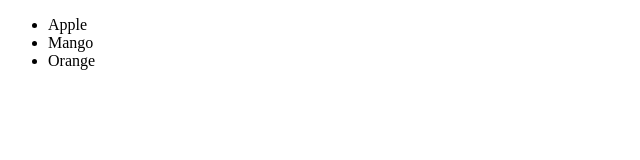
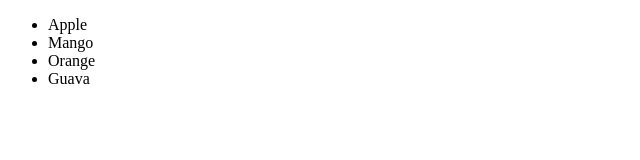
Before and after one commit to ankurpathak/github-demo, a plain HTML site: page index.html in a window 1280 px wide. Shown: the full height of the page, 0-640 px from the left. Drawn offline with Linux system fonts and the light colour scheme.

Commit message:
added guava

```diff
--- a/index.html
+++ b/index.html
@@ -9,6 +9,7 @@
     <li>Apple</li>
     <li>Mango</li>
     <li>Orange</li>
+    <li>Guava</li>
 </ul>
 </body>
 </html>
```
